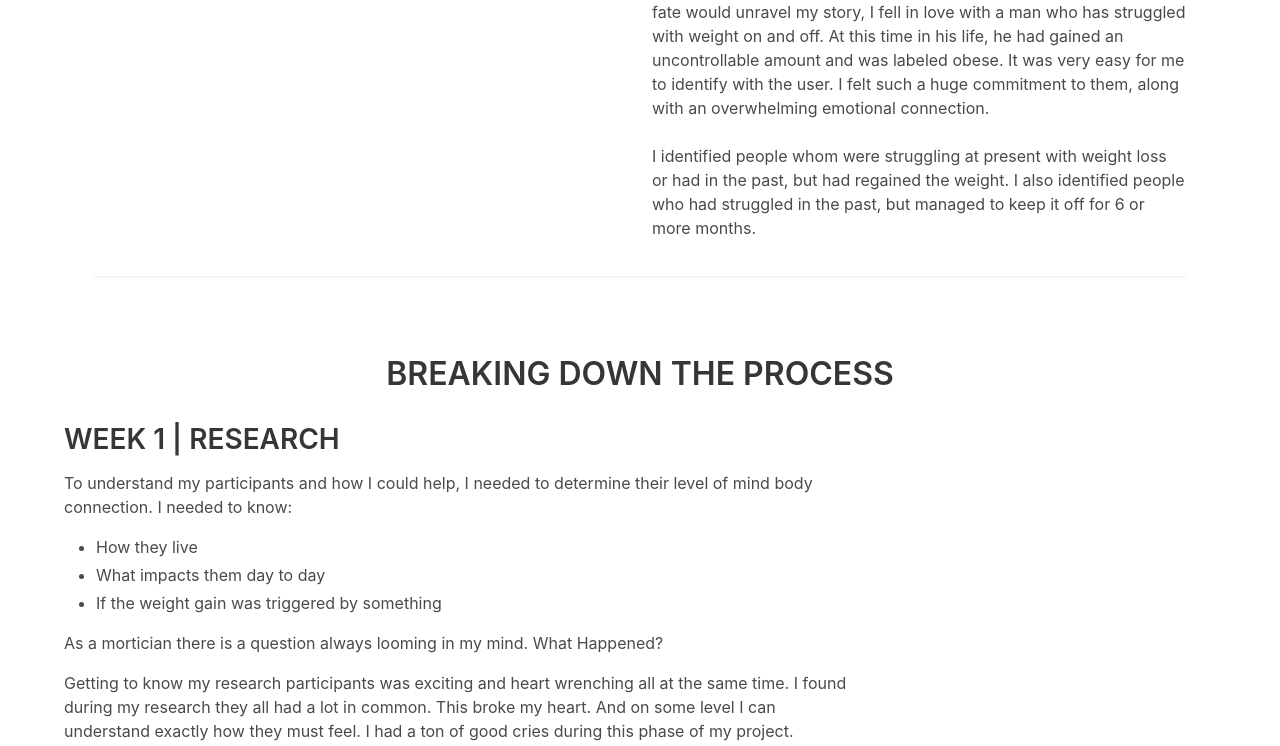
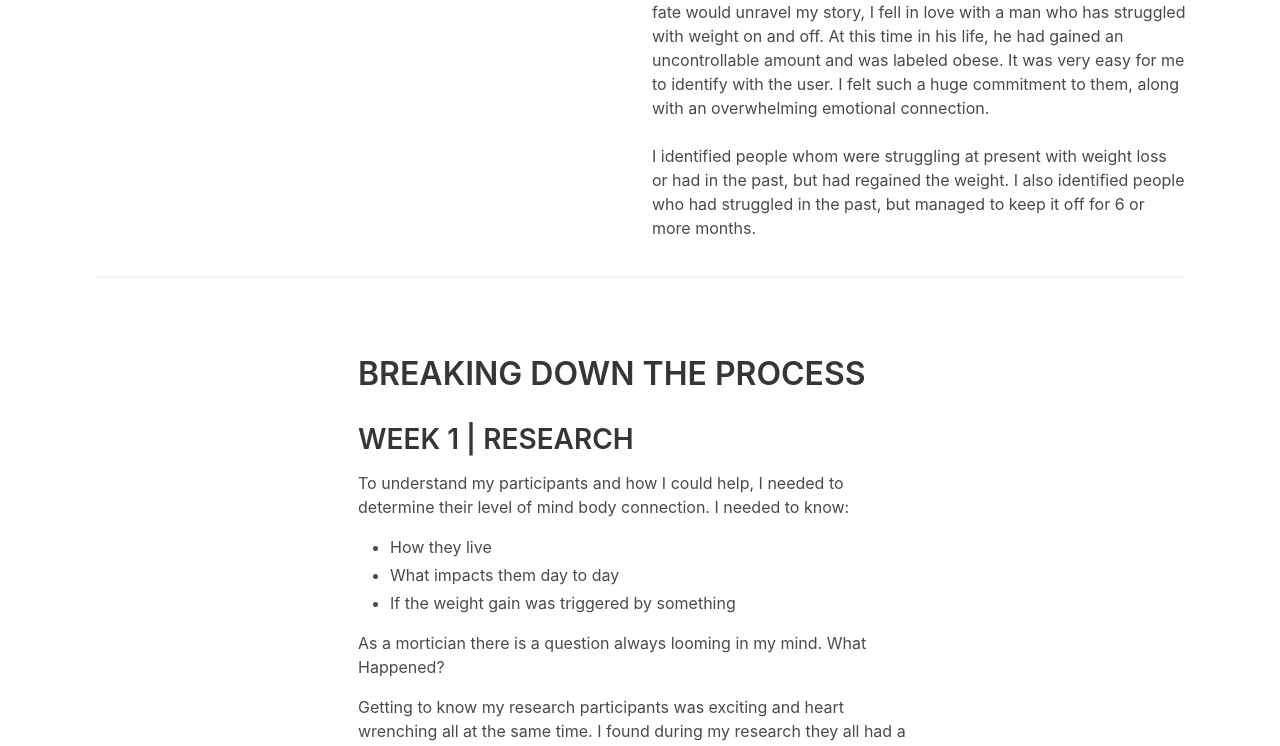
Before and after one commit to Morticia007/bulma-portfolio, a React (Create React App) app: page /work in a window 1280 px wide. Shown: the part 3362-4108 px from the top of the page. Built offline with nearby package versions, Linux system fonts and the light colour scheme.

Commit message:
Fix two sections

```diff
--- a/src/Content.js
+++ b/src/Content.js
@@ -10,14 +10,14 @@ function Content({ heading, firstP, secondP }) {
       }}
       className='container-fluid content is-medium'>
       <div className='columns'>
-        <h2 style={{ fontSize: '1.2rem' }} className='column'>{heading}</h2>
-        <p className='column is-size-6'>
+        <h2 className='column'>{heading}</h2>
+        <p style={{fontSize: '1.2rem'}}  className='column is-size-6'>
           {firstP}
         </p>
       </div>
       <div className='columns'>
         <div className='column'></div>
-        <p className='column is-size-6'>{secondP}</p>
+        <p style={{fontSize: '1.2rem'}} className='column is-size-6'>{secondP}</p>
       </div>
       <hr />
     </div>
--- a/src/Work.js
+++ b/src/Work.js
@@ -39,7 +39,6 @@ const projectContentList = [
     2. We need to change the whole approach to weight loss.
     3. This will focus on helping the user figure out why they are overweight
     After my interviews I realized there was much more to this, more than I could have ever imagined.`,
-
   },
   {
     id: uuidv4(),
@@ -69,7 +68,8 @@ function Work() {
                 style={{
                   marginBottom: 80,
                   marginTop: 80,
-                }}>
+                }}
+              >
                 Wellness Intention Forums - WIF
               </h1>
               <p>A Community For Those Who Need It Most</p>
@@ -84,10 +84,10 @@ function Work() {
         ))}
 
         <div class='content is-normal'>
-          <h1 className='has-text-centered'>BREAKING DOWN THE PROCESS</h1>
+          <div className='columns'>
+            <div className='column is-half is-offset-one-quarter has-text-left'>
+              <h1>BREAKING DOWN THE PROCESS</h1>
               <h2>WEEK 1 | RESEARCH</h2>
-          <div style={{ display: 'flex', flexDirection: 'column' }}>
-            <div style={{ maxWidth: 800 }}>
               <p>
                 To understand my participants and how I could help, I needed to
                 determine their level of mind body connection. I needed to know:
@@ -124,6 +124,7 @@ function Work() {
             </div>
           </div>
         </div>
+
         <div className='content container'>
           <div className='columns'>
             <div className='column'>
@@ -157,20 +158,23 @@ function Work() {
           </div>
         </div>
         <hr />
+
         <div class='content is-normal'>
+          <div className='columns'>
+            <div className='column is-half is-offset-one-quarter has-text-left'>
               <h2>WEEK 2 | RESEARCH</h2>
-          <div style={{ display: 'flex', flexDirection: 'column' }}>
-            <div style={{ maxWidth: 800 }}>
+              <div>
+                <div style={{ maxWidth: 840 }}>
                   <p>
-                To understand the competitive landscape and how users interact
-                with weight loss applications, I looked at two companies my
-                research participants mentioned and one I knew that had the
-                functionaity that my participants made clear were important to
-                them.
+                    To understand the competitive landscape and how users
+                    interact with weight loss applications, I looked at two
+                    companies my research participants mentioned and one I knew
+                    that had the functionaity that my participants made clear
+                    were important to them.
                   </p>
                   <p>
-                I identified a some common patterns my participants had in this
-                areana as well.
+                    I identified a some common patterns my participants had in
+                    this areana as well.
                     <ul>
                       <li>Weight loss apps are stressful</li>
                       <li>Weight loss apps are too expensive</li>
@@ -178,6 +182,8 @@ function Work() {
                       <li>Weight loss apps are too confusing</li>
                     </ul>
                   </p>
+                </div>
+              </div>
             </div>
           </div>
         </div>
@@ -194,7 +200,7 @@ function Work() {
               <div className='column'>
                 <h1>Pivot</h1>
                 <div style={{ display: 'flex', flexDirection: 'column' }}>
-                  <div style={{ maxWidth: 800 }}>
+                  <div style={{ maxWidth: 840 }}>
                     <p>
                       As I was reviewing all the data I had gathered I made a
                       huge discovery.
@@ -240,7 +246,7 @@ function Work() {
               <div className='column'>
                 <h1>Problem Statement Revised</h1>
                 <div style={{ display: 'flex', flexDirection: 'column' }}>
-                  <div style={{ maxWidth: 800 }}>
+                  <div style={{ maxWidth: 840 }}>
                     <p>
                       People who are overweight have had a significant life
                       change, where they moved, lost their community, or were
@@ -284,7 +290,7 @@ function Work() {
 
               <h3>Feature Prioritization</h3>
               <div style={{ display: 'flex', flexDirection: 'column' }}>
-                <div style={{ maxWidth: 800 }}>
+                <div style={{ maxWidth: 840 }}>
                   <ul>
                     <li>Community forums</li>
                     <p>Solving for: Loss of community/ lonliness/ price.</p>
@@ -311,7 +317,7 @@ function Work() {
             <div className='column'>
               <h3>Forum MVP</h3>
               <div style={{ display: 'flex', flexDirection: 'column' }}>
-                <div style={{ maxWidth: 800 }}>
+                <div style={{ maxWidth: 840 }}>
                   <ul>
                     <li>Onboarding</li>
                     <p>Splash screen with CTA/ sign up. </p>
@@ -665,7 +671,7 @@ function Work() {
                 <h3>Usability Testing</h3>
                 <h4>Objectives</h4>
                 <div style={{ display: 'flex', flexDirection: 'column' }}>
-                  <div style={{ maxWidth: 800 }}>
+                  <div style={{ maxWidth: 840 }}>
                     <ul>
                       <li>Determine if termonology makes sense</li>
                       <p>Is it human? </p>
```
Lines whose indentation alone changed are shown as unchanged.
